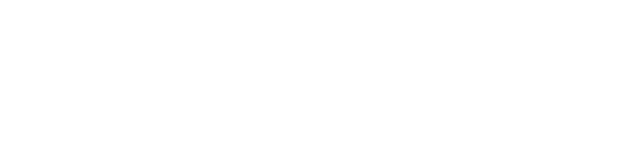
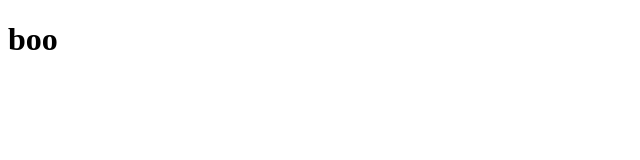
Before and after one commit to JuMabe/Jumabe.github.io, a plain HTML site: page index.html in a window 1280 px wide. Shown: the full height of the page, 0-640 px from the left. Drawn offline with Linux system fonts and the light colour scheme.

Commit message:
added index

```diff
--- a/index.html
+++ b/index.html
@@ -1,2 +1,6 @@
 <!DOCTYPE html>
 <html lang="en" dir="ltr"></html>
+
+<h1>
+    boo
+</h1>
```
